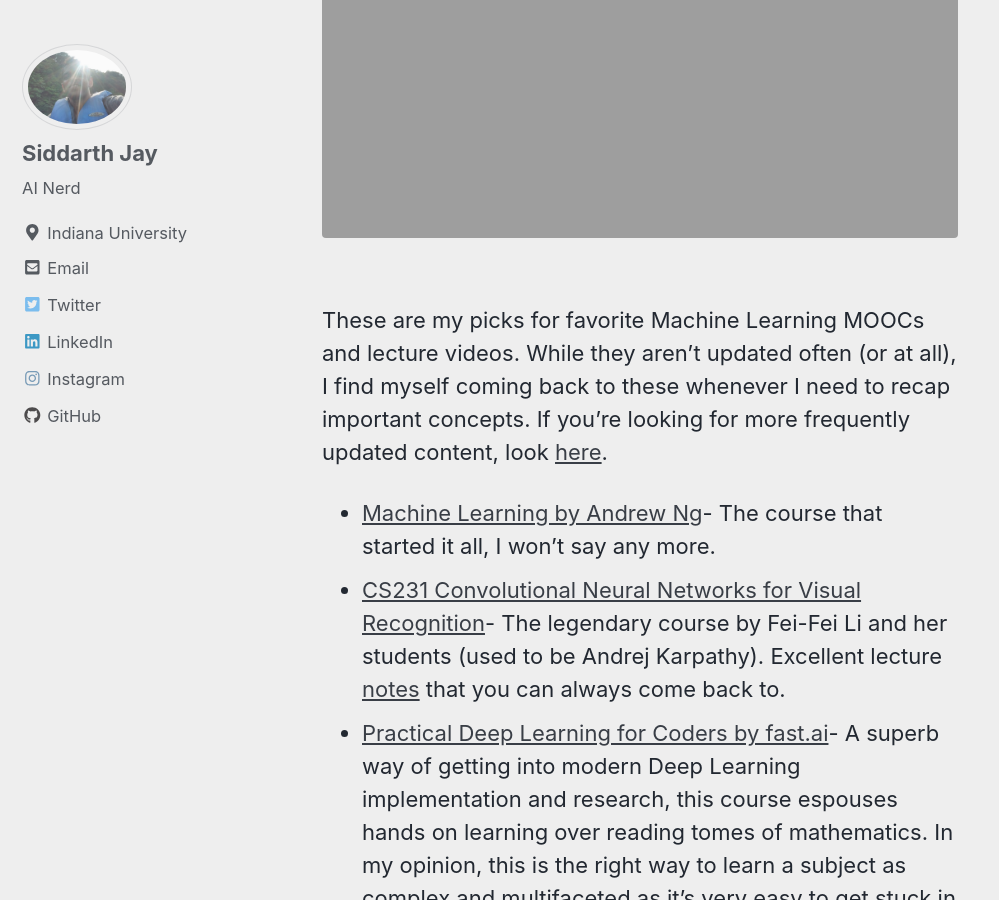
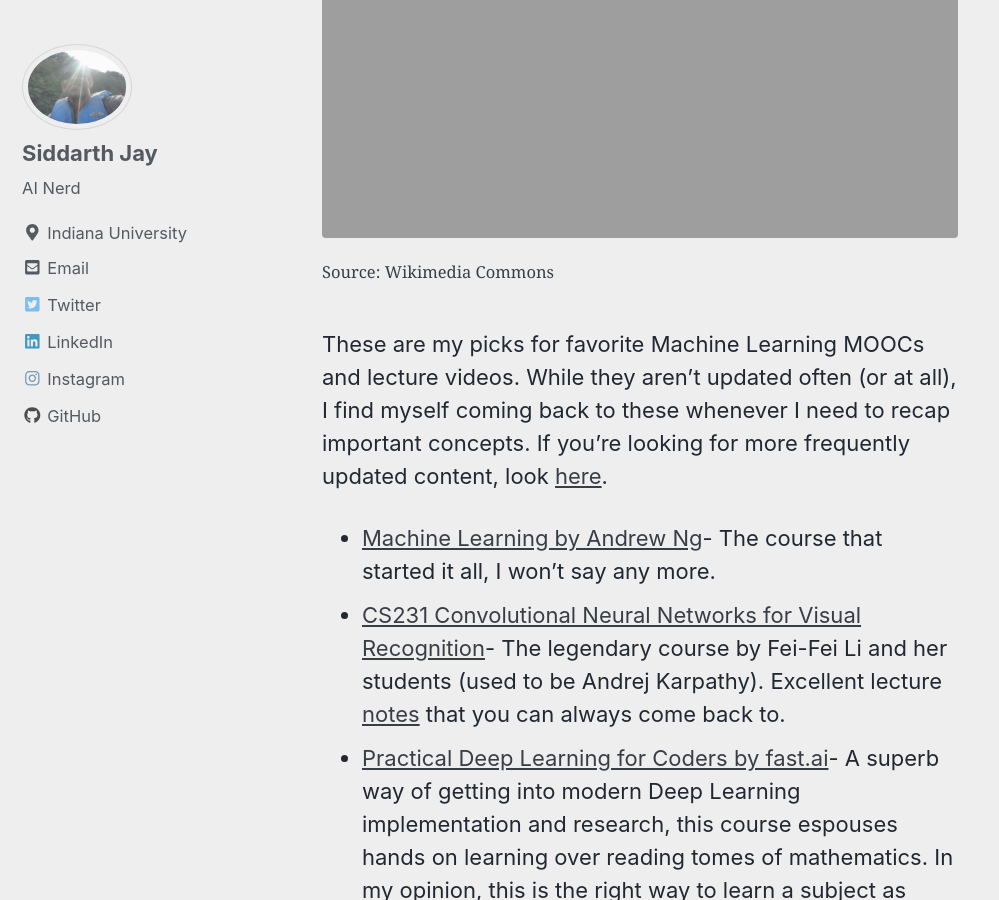
Before and after one commit to agent-jay/agent-jay.github.io, a Jekyll site: the page built from _posts/2018-03-19-moocs.md, in a window 1280 px wide and 900 px high, scrolled down 517 px. Shown: the whole window, without its empty margins (0-999 px from the left). Built offline with Jekyll 4.4.1, drawn with Linux system fonts in a browser that asks for light colours; nearby versions of some CDN libraries; emoji names are drawn with the system emoji font; comment, search, counter and statistics services are not loaded.

Commit message:
slight mod

```diff
--- a/_posts/2018-03-19-moocs.md
+++ b/_posts/2018-03-19-moocs.md
@@ -5,6 +5,7 @@ tags: learn
 
 <figure class="align-center">
   <img src="{{ site.url }}{{ site.baseurl }}/assets/images/books.jpg" alt="">
+  <figcaption>Source: Wikimedia Commons </figcaption>
 </figure>
 
 These are my picks for favorite Machine Learning MOOCs and lecture videos.
```
